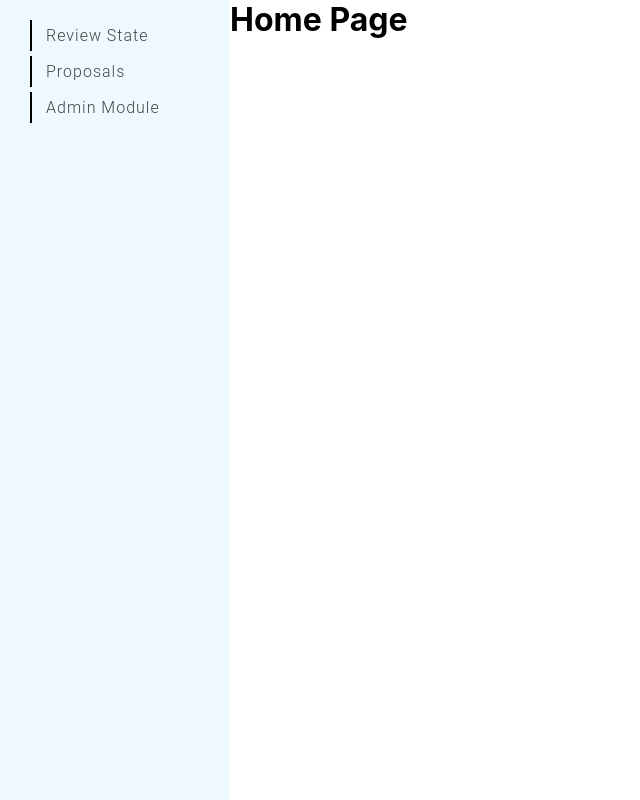
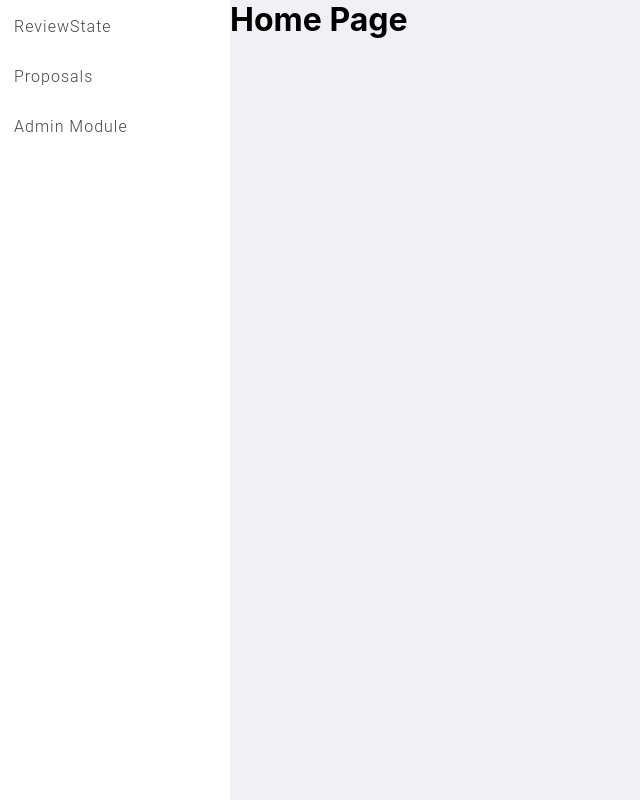
Before and after one commit to adoriasoft/cosmos-web, a React (Create React App) app: page /home in a window 1280 px wide. Shown: the whole page, without its empty margins (0-640 px from the left). Built offline with nearby package versions, Linux system fonts and the light colour scheme; what @cosmjs/launchpad would draw is missing.

Commit message:
SideBar styled

```diff
--- /dev/null
+++ b/src/assets/scss/base/_colors.scss
@@ -0,0 +1,22 @@
+$color-gray-background: #f0f0f5;
+
+$color-main-purple: #8C64B5;
+$color-light-purple: rgba(222, 201, 255, 0.3);
+$color-gray: #777;
+$color-white: #fff;
+$color-input-placeholder: #a5a5a5;
+$color-input-background: #f5f5f5;
+$color-main-black: #333;
+$color-btn-purple-gradient: linear-gradient(93.17deg, rgba(117, 98, 213, 0.8) 2.73%, rgba(111, 24, 111, 0.8) 101.98%);
+$color-btn-purple-shadow: rgba(130, 212, 247, 0.2);
+$color-error: #FF0C3E;
+$color-border-grey: #E8ECEF;
+$color-orange: #FE8C05;
+$color-orange-dark: #E98218;
+$color-yellow: #F2C94C;
+$color-lightgreen: #1FE2A8;
+$color-lightblue: #56CCF2;
+$color-dark-blue: #6A81E0;
+$color-dark-gray: #717171;
+$color-light-gray: #d9d9d9;
+$color-lightgrey-border: #E8ECEF;
--- a/src/assets/scss/main.scss
+++ b/src/assets/scss/main.scss
@@ -1,3 +1,7 @@
+@import 'base/colors';
+
+
 @import "vendors/proposals";
 @import "vendors/item-content";
 @import "vendors/sidebar";
+@import "vendors/main";
--- /dev/null
+++ b/src/assets/scss/vendors/_main.scss
@@ -0,0 +1,3 @@
+body, #root {
+  background-color: $color-gray-background;
+}
--- a/src/assets/scss/vendors/_sidebar.scss
+++ b/src/assets/scss/vendors/_sidebar.scss
@@ -1,33 +1,43 @@
 .sidebar {
-  padding: 20px 30px;
+  //padding-left: 5px;
   /*background: white;*/
-  background: #eef8ff;
+  background: $color-white;
   font-family: 'Roboto', sans-serif;
   min-width: 230px;
 
-  .sidebar-title {
-    //text-transform: uppercase;
-    letter-spacing: 2px;
-    color: #222;
-    font-size: 16px;
-    //padding-left: 15px;
-    margin-bottom: 5px;
-    border-left: 2px solid #000000;
-  }
+
+
 
   .sidebar-list {
     padding: 0;
     list-style: none;
 
+    .sidebar-item {
+      //text-transform: uppercase;
+      //letter-spacing: 2px;
+      color: #222;
+      font-size: 16px;
+      //box-shadow:0 0 20px #555;
+      //padding-left: 15px;
+      //text-align: center;
+      width: 100%;
+      //height: 50px;
+    }
+
     a {
-      text-decoration: none;
+    text-decoration: none;
       outline: none;
       display: block;
-      padding: 6px 0;
       letter-spacing: 1px;
       font-weight: 300;
       color: #444;
-      transition: .1s linear;
+      transition: .05s linear;
+
+      padding: 17px 0 6px;
+      //text-align: center;
+      height: 50px;
+
+
 
       &:before {
         content: "";
--- a/src/components/SideBar/SideBar.tsx
+++ b/src/components/SideBar/SideBar.tsx
@@ -3,17 +3,26 @@ import {NavLink, withRouter} from 'react-router-dom';
 import {routes} from "../../router";
 
 const active = {
-   // color: '#ff0000',
-    fontWeight:700
+    // color: '#ff0000',
+    fontWeight: 700,
+    'box-shadow': '0 0 20px rgba(29, 29, 29, 0.13)',
+    'border-left': '3px solid #56CCF2'
+
 };
 
 const SideBar: React.FC = () => {
     return (
         <div className="sidebar">
             <ul className="sidebar-list">
-                <li><NavLink className='sidebar-title' to={routes.reviewState} activeStyle={active}>Review State</NavLink></li>
-                <li><NavLink className='sidebar-title' to={routes.proposals} activeStyle={active}>Proposals</NavLink></li>
-                <li><NavLink className='sidebar-title' to={routes.adminModule} activeStyle={active}>Admin Module</NavLink></li>
+                <li className='sidebar-item'>
+                    <NavLink to={routes.reviewState} activeStyle={active}>ReviewState</NavLink>
+                </li>
+                <li className='sidebar-item'>
+                    <NavLink to={routes.proposals} activeStyle={active}>Proposals</NavLink>
+                </li>
+                <li className='sidebar-item'>
+                    <NavLink to={routes.adminModule} activeStyle={active}>Admin Module</NavLink>
+                </li>
             </ul>
         </div>
     );
```
